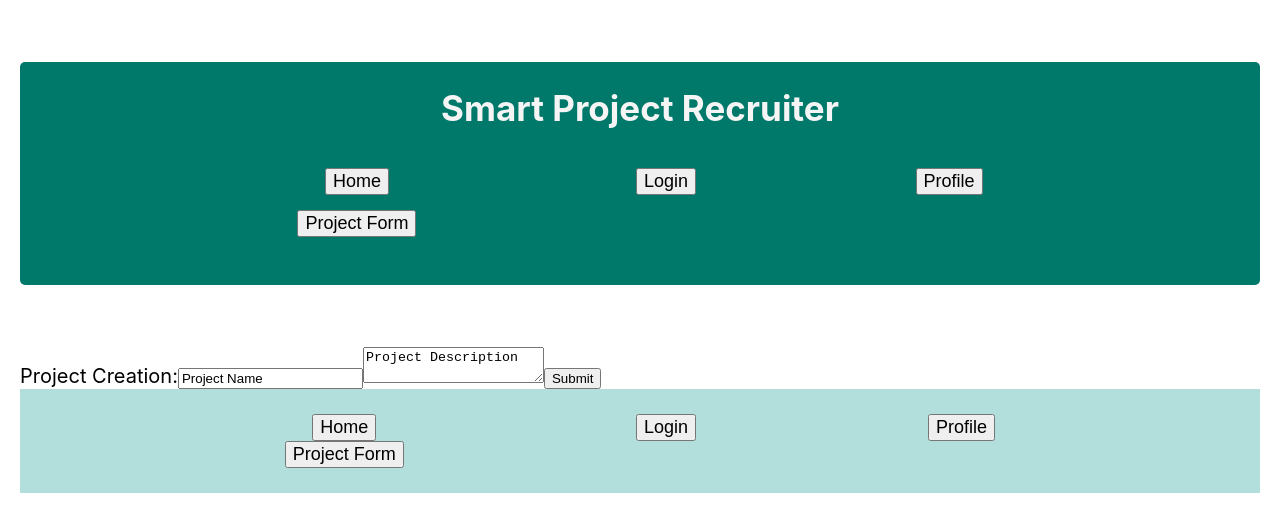
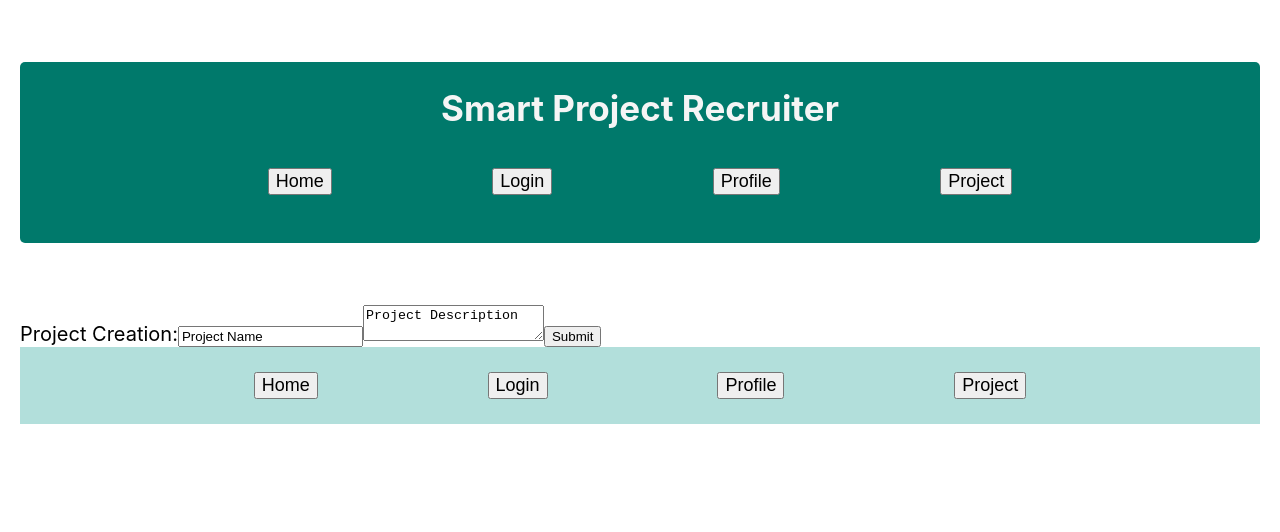
Before and after one commit to bdcii/Project-Enlistment, a React (Create React App) app in the folder client/: page /projectform in a window 1280 px wide. Shown: the top 532 px of the page. Built offline with nearby package versions, Linux system fonts and the light colour scheme; the HTML template or start-up script is replaced by a standard one.

Commit message:
Update navtabs name and css

```diff
--- a/client/src/App.css
+++ b/client/src/App.css
@@ -6,7 +6,7 @@
     display: grid;
     text-align: center;
     grid-template-areas:
-        "nav1 nav2 nav3";
+        "nav1 nav2 nav3 nav4";
     padding: 2%;
     margin: 0 10%;
 }
--- a/client/src/components/NavTabs/NavTabs.js
+++ b/client/src/components/NavTabs/NavTabs.js
@@ -8,7 +8,7 @@ function NavTabs() {
           <Link to="/"><button id="nav1">Home</button></Link>
           <Link to="/signin"><button id="nav2">Login</button></Link>
           <Link to="/profile"><button id="nav3">Profile</button></Link>
-          <Link to="/projectform"><button id="nav4">Project Form</button></Link>
+          <Link to="/projectform"><button id="nav4">Project</button></Link>
       </div>
     )
 }
```
